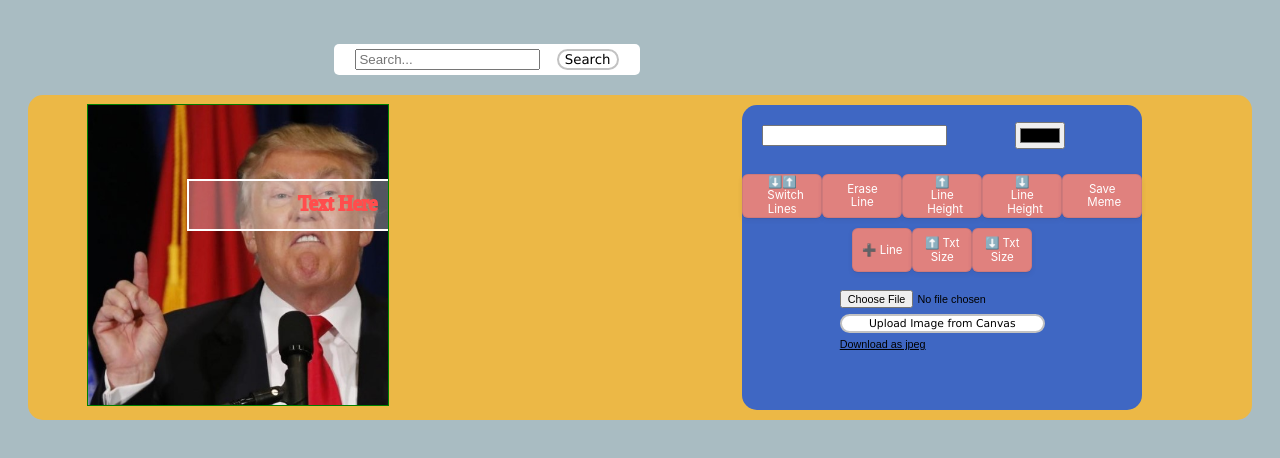
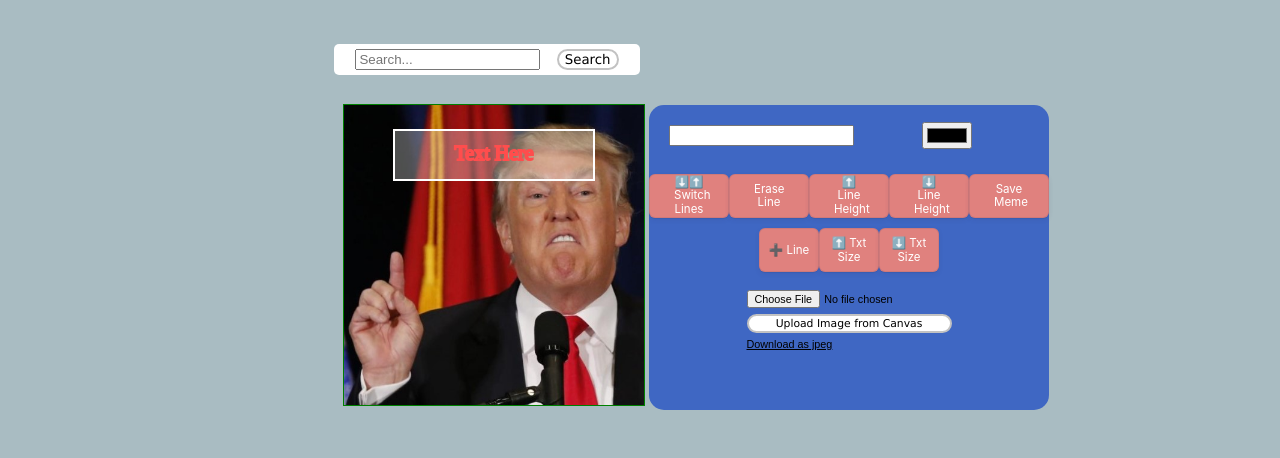
Before and after one commit to omerBNB/meme-gen, a plain HTML site: page index.html in a window 1280 px wide. Both pictures are taken after a click on the picture 100 px from the left and 221 px from the top of the page. Shown: the part 54-512 px from the top of the page. Drawn offline with Linux system fonts and the light colour scheme.

Commit message:
more mq changes

```diff
--- a/css/components/canvas.css
+++ b/css/components/canvas.css
@@ -2,14 +2,12 @@
     grid-column: 2/4;
     display: grid;
     grid-template-columns: repeat(2,1fr);
-    grid-template-rows: repeat(7,1fr);
+    grid-template-rows: repeat(5,1fr);
     justify-items: center;
     background-color: #ffffff;
     border-radius: 15px;
 }
-.canvas-container{
-    width: 500px;
-}
+
 .user-inputs{
     display: grid;
     grid-template-columns: repeat(2,1fr);
--- a/css/mq/mobile.css
+++ b/css/mq/mobile.css
@@ -1,7 +1,9 @@
 @media (min-width: 320px) {
   .main-layout {
     display: grid;
-    grid-template-columns: 10px repeat(3, 1fr) 10px;
+    grid-template-columns: repeat(3, 1fr);
+    align-items: center;
+    justify-content: center;
   }
   .main-header {
     height: 40px;
@@ -54,14 +56,14 @@
     justify-content: space-evenly;
   }
   .main-layout .gallery {
-    grid-area: 3/2/4/5;
+    grid-area: 3/1/4/5;
     display: grid;
     gap: 10px;
     grid-template-columns: repeat(4, 1fr);
     margin-bottom: 50px;
   }
   .editor {
-    grid-area: 4/2/5/5;
+    grid-area: 4/1/5/5;
     justify-items: center;
     display: none;
     gap: 20px;
@@ -74,7 +76,7 @@
     grid-area: 2/1/3/1;
     display: grid;
     grid-template-columns: repeat(1, 1fr);
-    grid-template-rows: 60px 50px 70px 70px;
+    grid-template-rows: 30px 70px 50px 50px;
     justify-items: center;
     background-color: #3f67c3;
 
@@ -97,8 +99,6 @@
   }
 
   .text-edit-container >* {
-  height: 40px;
-  font-size: 0.44rem;
   backface-visibility: hidden;
   background-color: #e0817e;
   border-radius: 6px;
@@ -112,7 +112,7 @@
   height: 44px;
   outline: none;
   overflow: hidden;
-  padding: 0 25px;
+  padding: 0 10px;
   text-align: center;
   text-transform: none;
   transform: translateZ(0);
@@ -145,7 +145,7 @@
   margin: 12px 0 0;
   outline: none;
   overflow: hidden;
-  padding: 0 25px;
+  padding: 0 15px;
   text-align: center;
   text-transform: none;
   transform: translateZ(0);
@@ -215,6 +215,7 @@
     grid-template-columns: repeat(6, 1fr);
     margin-bottom: 50px;
   }
+
   .editor {
     grid-area: 4/2/5/5;
     justify-items: center;
@@ -363,6 +364,7 @@
     box-shadow: inset 0 -4px 0 #b8d4b0;
     cursor: pointer;
   }
+
   .main-layout .gallery {
     grid-area: 3/2/4/6;
     display: grid;
@@ -371,14 +373,17 @@
     margin-bottom: 50px;
   }
   .editor {
-    grid-area: 4/2/5/6;
+    grid-area: 4/3/5/5;
     justify-items: center;
     display: none;
     gap: 5px;
     grid-template-columns: repeat(2,1fr);
     /* padding: 10px; */
     border-radius: 15px;
-    background-color: #ecb846;
+    /* background-color: #ecb846; */
+  }
+  .canvas-container >*{
+    grid-column: 1/2;
   }
   .options-container {
     grid-area: 1/2/2/2;
--- a/index.html
+++ b/index.html
@@ -8,7 +8,7 @@
     <title>My Meme Generator 4</title>
   </head>
 
-  <body onload="onInit()" class="main-layout" onresize="resizeCanvas()">
+  <body onload="onInit()" class="main-layout" >
     <header class="main-header flex nav">
       <div class="logo">Meme</div>
       <button onclick="onRenderRndImg()" class="flex-btn">I'M Flexible!</button>
@@ -41,8 +41,8 @@
     <section class="editor">
       <div class="canvas-container" >
         <canvas
-          width="300px"
-          height="300px"
+          width="300"
+          height="300"
           style="outline: 1px solid green"
           id="my-canvas"
         ></canvas>
--- a/js/main-controller.js
+++ b/js/main-controller.js
@@ -71,7 +71,7 @@ function onAddLine() {
   let line = getCurrLine(currLineId);
   let currImg = setImg(gCurrImgId)
   renderMeme(currImg);
-  drawRect(line.x - 150, line.y - 25);
+  drawRect(line.x - 100, line.y - 25);
 }
 function onSwichLine() {
   currLineId++;
@@ -81,7 +81,8 @@ function onSwichLine() {
   let currImg = setImg(gCurrImgId);
   renderMeme(currImg);
   let line = getCurrLine(currLineId);
-  drawRect(line.x - 150, line.y - 25);
+  drawRect(line.x - 100, line.y - 25);
+  document.getElementById('txt-input').value = ''
 }
 
 function downloadImg(elLink) {
--- a/js/main-service.js
+++ b/js/main-service.js
@@ -41,11 +41,19 @@ var gMeme = {
       size: 20,
       align: "center",
       color: "red",
-      x: 250,
-      y: 100,
+      x: 150,
+      y: 50,
     },
   ],
   randLines: [
+    {
+      txt: makeLorem(5),
+      size: getRandomIntInclusive(20, 24),
+      align: "center",
+      color: getRandomColor(),
+      x: 150,
+      y: 50,
+    },
     {
       txt: makeLorem(5),
       size: getRandomIntInclusive(20, 24),
@@ -60,15 +68,7 @@ var gMeme = {
       align: "center",
       color: getRandomColor(),
       x: 250,
-      y: 250,
-    },
-    {
-      txt: makeLorem(5),
-      size: getRandomIntInclusive(20, 24),
-      align: "center",
-      color: getRandomColor(),
-      x: 250,
-      y: 400,
+      y: 150,
     },
   ],
   isRnd: false,
@@ -110,16 +110,18 @@ function drawText(text, size, align, color, x, y) {
   gCtx.textBaseline = "middle";
 
   gCtx.fillText(text, x, y); // Draws (fills) a given text at the given (x, y) position.
+  console.log('x',x)
+  console.log('y',y)
   gCtx.strokeText(text, x, y); // Draws (strokes) a given text at the given (x, y) position.
   gCtx.closePath();
 }
 
 function drawRect(x, y) {
   gCtx.strokeStyle = "white";
-  gCtx.strokeRect(x, y, 300, 50);
+  gCtx.strokeRect(x, y, 200, 50);
 
   gCtx.fillStyle = "rgba(255,255,255,0.3)";
-  gCtx.fillRect(x, y, 300, 50);
+  gCtx.fillRect(x, y, 200, 50);
 }
 
 function SetTxtColor(clr) {
@@ -165,8 +167,8 @@ function addLine() {
       size: 20,
       align: "center",
       color: "red",
-      x: 250,
-      y: 100,
+      x: 150,
+      y: 50,
     };
   } else {
     newLine = {
@@ -175,7 +177,7 @@ function addLine() {
       align: "center",
       color: "red",
       x: prevLine.x,
-      y: prevLine.y + 150,
+      y: prevLine.y + 75,
     };
   }
   gMeme.lines.push(newLine);
@@ -276,7 +278,25 @@ function moveLine(pos) {
 function resizeCanvas() {
   const elContainer = document.querySelector('.canvas-container')
   // Note: changing the canvas dimension this way clears the canvas
-  gElCanvas.width = elContainer.offsetWidth
+  gElCanvas.width = elContainer.offsetWidth/2
+  console.log('gElCanvas.width',gElCanvas.width)
+  console.log('elContainer.offsetWidth',elContainer.offsetWidth)
   let currImg = setImg(gCurrImgId);
+  if(!currImg){
+    return
+  }
   renderMeme(currImg);
 }
+
+function resetLines(){
+  gMeme.lines = [
+    {
+      txt: "Text Here",
+      size: 20,
+      align: "center",
+      color: "red",
+      x: 150,
+      y: 50,
+    },
+  ]
+}
--- a/js/main.gallery-controller.js
+++ b/js/main.gallery-controller.js
@@ -15,7 +15,8 @@ function onImgSelect(currImg) {
   const selectedImg = setImg(id);
   onEditMeme();
   renderMeme(selectedImg);
-  drawRect(100, 75);
+  drawRect(50, 25);
+  document.getElementById('txt-input').value = ''
 }
 
 function onRndImgSelect(currImg) {
@@ -46,6 +47,7 @@ function onEditMeme() {
   document.querySelector(".gallery").style.display = "none";
   document.querySelector(".saved-memes").style.display = "none";
   gMemeIsInSaved = false
+  resetLines()
 }
 
 function onBackHome() {
```
